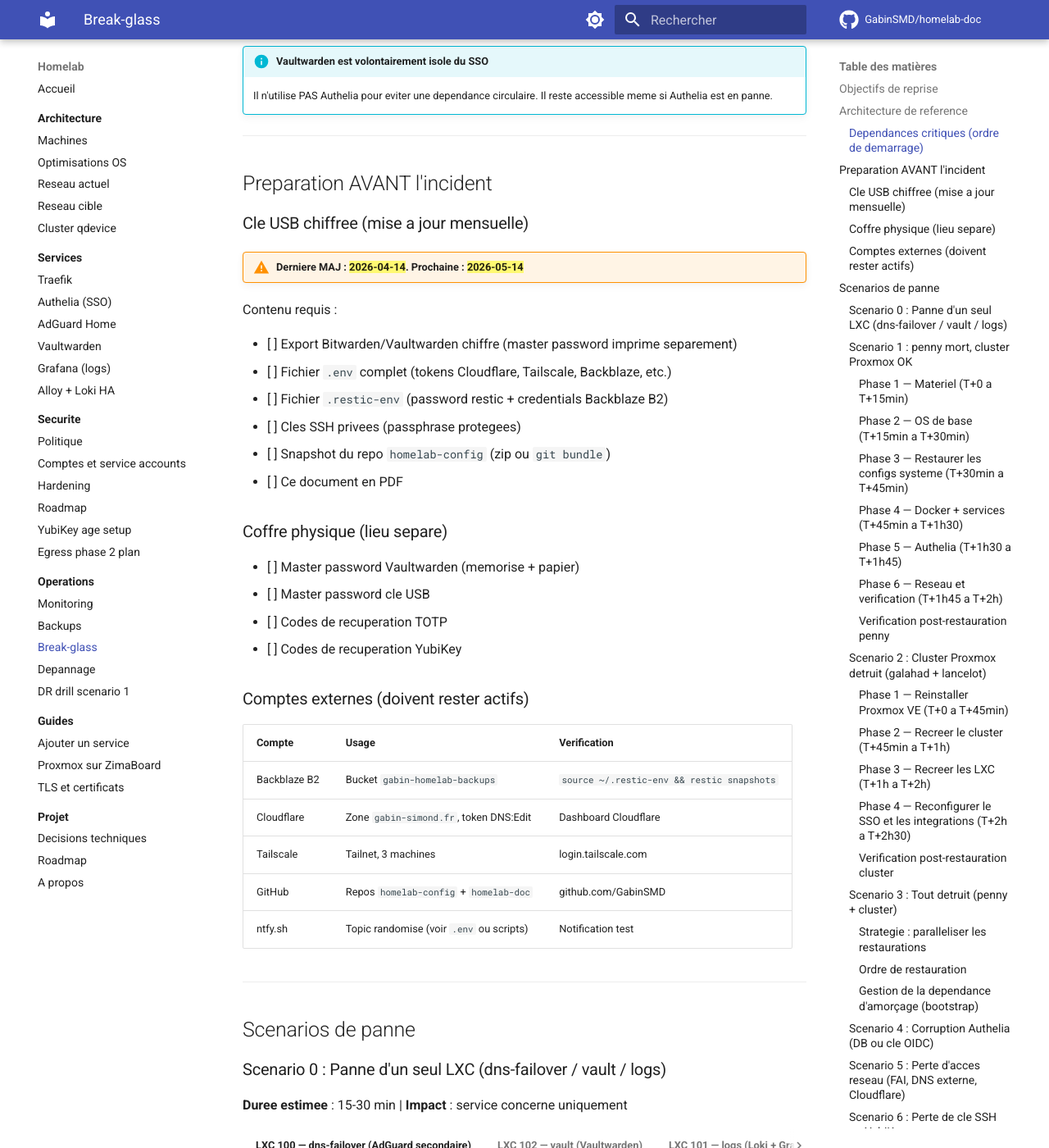
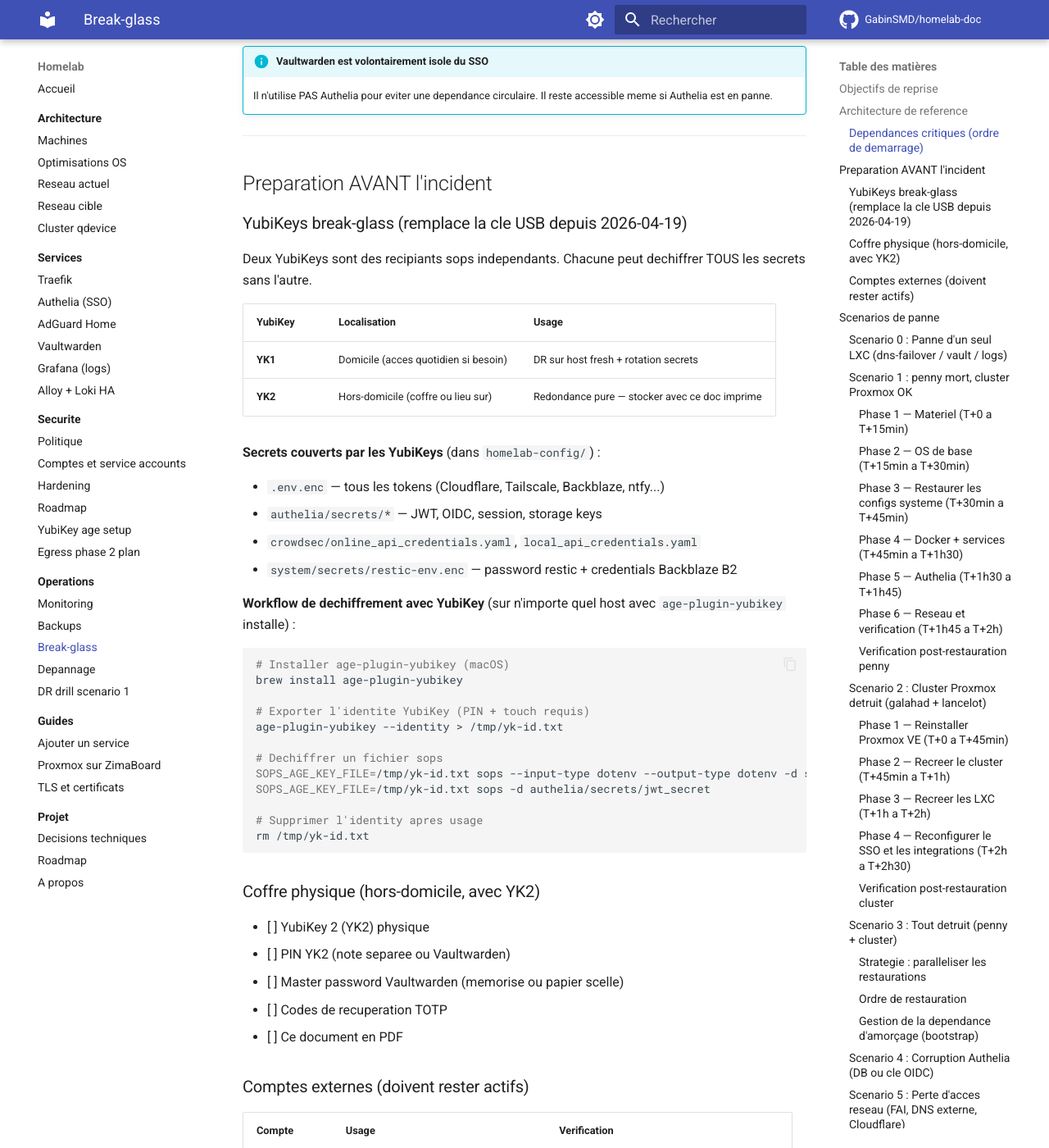
Before and after one commit to GabinSMD/homelab-doc, an MkDocs documentation site: the page built from docs/operations/break-glass.md, in a window 1280 px wide and 1400 px high, scrolled down 1133 px. Shown: the whole window at 82% size. Built offline with MkDocs 1.6.1 and Material for MkDocs 9.7.7, drawn with Linux system fonts in a browser that asks for light colours; comment, search, counter and statistics services are not loaded; some of the changed text lies outside the part shown.

Commit message:
break-glass: remplace cle USB par YubiKeys sops (YK1+YK2, 2026-04-19)

````diff
--- a/docs/operations/break-glass.md
+++ b/docs/operations/break-glass.md
@@ -2,7 +2,7 @@
 
 Document de reconstruction du homelab en cas d'incident majeur (incendie, foudre, defaillance materielle, corruption).
 
-!!! danger "Ce document doit etre imprime et stocke avec la cle USB hors-ligne"
+!!! danger "Ce document doit etre imprime et stocke avec la YubiKey hors-domicile (YK2)"
     En cas de destruction totale, l'acces a ce site sera perdu. Garder une copie papier ou PDF a jour.
 
 ---
@@ -70,25 +70,46 @@
 
 ## Preparation AVANT l'incident
 
-### Cle USB chiffree (mise a jour mensuelle)
+### YubiKeys break-glass (remplace la cle USB depuis 2026-04-19)
 
-!!! warning "Derniere MAJ : ==2026-04-14==. Prochaine : ==2026-05-14=="
+Deux YubiKeys sont des recipiants sops independants. Chacune peut dechiffrer TOUS les secrets sans l'autre.
 
-Contenu requis :
+| YubiKey | Localisation | Usage |
+|---|---|---|
+| **YK1** | Domicile (acces quotidien si besoin) | DR sur host fresh + rotation secrets |
+| **YK2** | Hors-domicile (coffre ou lieu sur) | Redondance pure — stocker avec ce doc imprime |
 
-- [ ] Export Bitwarden/Vaultwarden chiffre (master password imprime separement)
-- [ ] Fichier `.env` complet (tokens Cloudflare, Tailscale, Backblaze, etc.)
-- [ ] Fichier `.restic-env` (password restic + credentials Backblaze B2)
-- [ ] Cles SSH privees (passphrase protegees)
-- [ ] Snapshot du repo `homelab-config` (zip ou `git bundle`)
+**Secrets couverts par les YubiKeys** (dans `homelab-config/`) :
+
+- `.env.enc` — tous les tokens (Cloudflare, Tailscale, Backblaze, ntfy...)
+- `authelia/secrets/*` — JWT, OIDC, session, storage keys
+- `crowdsec/online_api_credentials.yaml`, `local_api_credentials.yaml`
+- `system/secrets/restic-env.enc` — password restic + credentials Backblaze B2
+
+**Workflow de dechiffrement avec YubiKey** (sur n'importe quel host avec `age-plugin-yubikey` installe) :
+
+```bash
+# Installer age-plugin-yubikey (macOS)
+brew install age-plugin-yubikey
+
+# Exporter l'identite YubiKey (PIN + touch requis)
+age-plugin-yubikey --identity > /tmp/yk-id.txt
+
+# Dechiffrer un fichier sops
+SOPS_AGE_KEY_FILE=/tmp/yk-id.txt sops --input-type dotenv --output-type dotenv -d system/secrets/restic-env.enc
+SOPS_AGE_KEY_FILE=/tmp/yk-id.txt sops -d authelia/secrets/jwt_secret
+
+# Supprimer l'identity apres usage
+rm /tmp/yk-id.txt
+```
+
+### Coffre physique (hors-domicile, avec YK2)
+
+- [ ] YubiKey 2 (YK2) physique
+- [ ] PIN YK2 (note separee ou Vaultwarden)
+- [ ] Master password Vaultwarden (memorise ou papier scelle)
+- [ ] Codes de recuperation TOTP
 - [ ] Ce document en PDF
-
-### Coffre physique (lieu separe)
-
-- [ ] Master password Vaultwarden (memorise + papier)
-- [ ] Master password cle USB
-- [ ] Codes de recuperation TOTP
-- [ ] Codes de recuperation YubiKey
 
 ### Comptes externes (doivent rester actifs)
 
@@ -236,12 +257,13 @@
 cp -r traefik/ /mnt/ssd/config/traefik/
 cp -r homepage/ /mnt/ssd/config/homepage/
 
-# Restaurer le .env depuis la cle USB (contient TOUS les tokens)
-cp /media/usb/.env /mnt/ssd/config/.env
-
-# Restaurer le .restic-env depuis la cle USB
-cp /media/usb/.restic-env /root/.restic-env
-chmod 600 /root/.restic-env
+# Dechiffrer les secrets depuis le repo (YubiKey requise)
+# Prerequis : age-plugin-yubikey installe, YubiKey inseree
+age-plugin-yubikey --identity > /tmp/yk-id.txt
+SOPS_AGE_KEY_FILE=/tmp/yk-id.txt sops --input-type dotenv --output-type dotenv -d /mnt/ssd/config/.env.enc > /mnt/ssd/config/.env
+SOPS_AGE_KEY_FILE=/tmp/yk-id.txt sops --input-type dotenv --output-type dotenv -d /mnt/ssd/config/system/secrets/restic-env.enc > /root/.restic-env
+chmod 600 /root/.restic-env /mnt/ssd/config/.env
+rm /tmp/yk-id.txt
 
 # Copier le docker-compose
 cp docker/docker-compose.yml /mnt/ssd/config/docker-compose.yml
@@ -487,10 +509,11 @@
 **Duree estimee** : 4h + delai d'achat materiel
 
 !!! danger "Prerequis absolus"
+    - **YK1 ou YK2** avec son PIN (remplace la cle USB)
+    - `age-plugin-yubikey` installe sur la machine de travail (`brew install age-plugin-yubikey`)
     - Acces au master password Vaultwarden (memoire ou coffre papier)
-    - Cle USB chiffree avec `.env`, `.restic-env`, cles SSH
-    - OU acces au compte GitHub (pour cloner `homelab-config`)
-    - OU acces au compte Backblaze (pour telecharger les backups)
+    - Acces au compte GitHub (pour cloner `homelab-config`) — ou clone local
+    - Cles SSH pour acceder aux machines (cle FIDO2 sur la YubiKey, ou cle Ed25519 backup)
 
 #### Strategie : paralleliser les restaurations
 
@@ -557,7 +580,7 @@
 2. **Cle USB chiffree** : contient le `.env` avec `CF_DNS_API_TOKEN`, `TS_AUTHKEY`, et tous les tokens
 3. **Coffre papier** : master password Vaultwarden → acces via un client Bitwarden sur un autre appareil, mais necessite que le LXC 102 soit deja restaure
 
-**En pratique** : utiliser le `.env` de la cle USB pour demarrer penny independamment du cluster.
+**En pratique** : dechiffrer `.env.enc` avec la YubiKey (`age-plugin-yubikey --identity > /tmp/yk-id.txt && SOPS_AGE_KEY_FILE=/tmp/yk-id.txt sops --input-type dotenv -d .env.enc > .env`) pour demarrer penny independamment du cluster.
 
 ---
 
````
